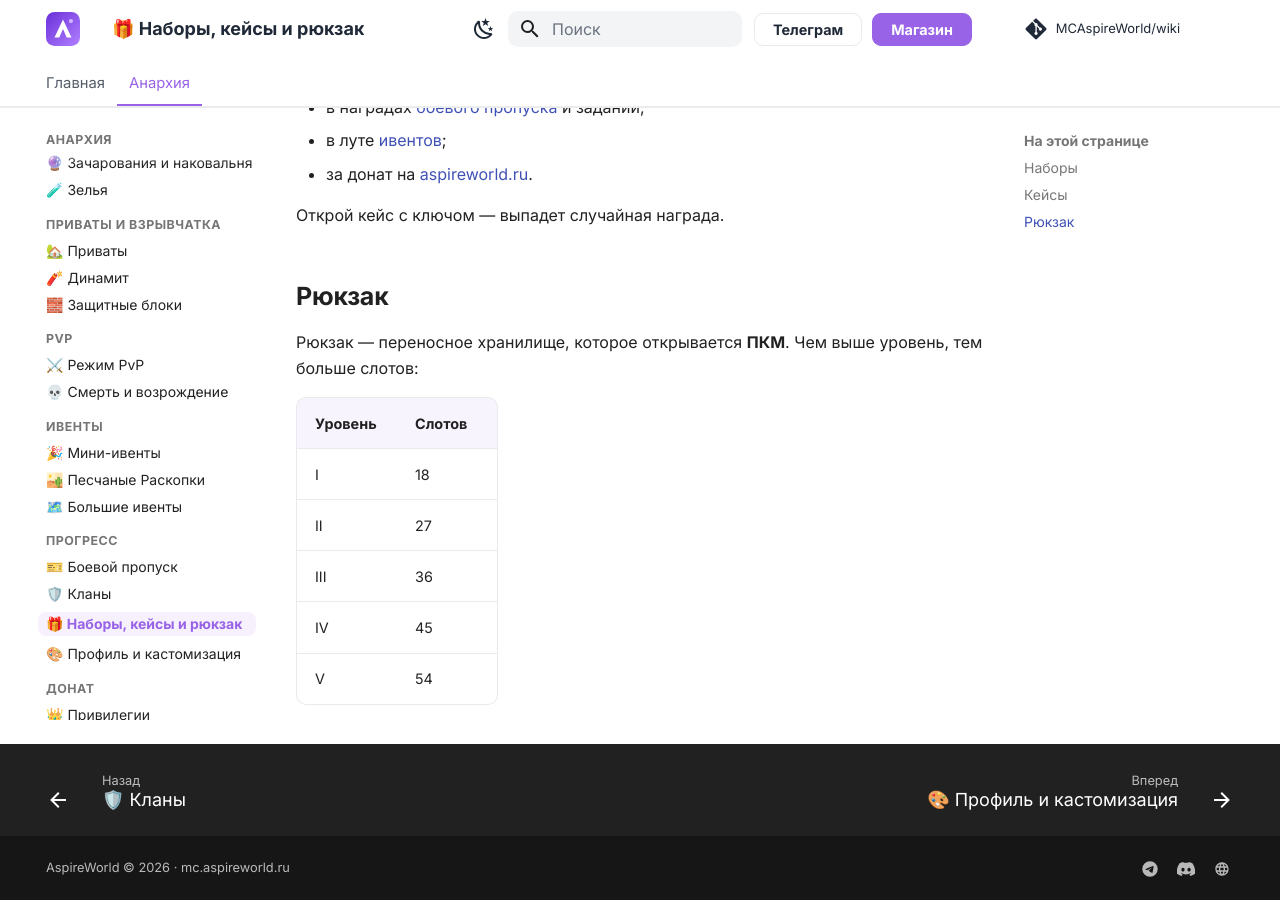
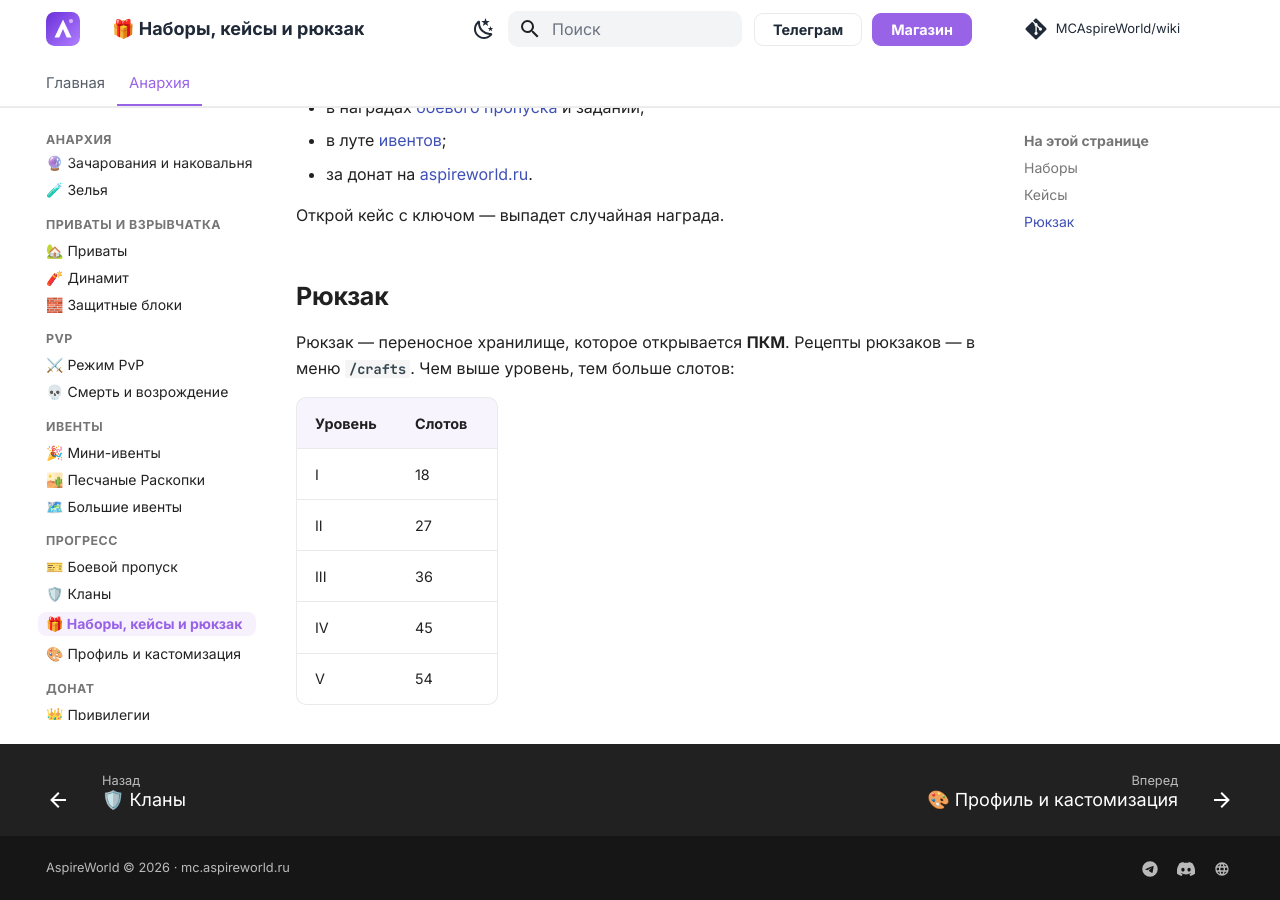
Before and after one commit to MCAspireWorld/wiki, an MkDocs documentation site: the page built from docs/anarchy/kits.md, in a window 1280 px wide and 900 px high, scrolled down 668 px. Built offline with MkDocs 1.6.1 and Material for MkDocs 9.7.7, drawn with Linux system fonts in a browser that asks for light colours; comment, search, counter and statistics services are not loaded.

Commit message:
Команда /crafts - рецепты кастомных крафтов
Co-Authored-By: Claude Opus 5.5 <noreply@anthropic.com>

```diff
--- a/docs/anarchy/kits.md
+++ b/docs/anarchy/kits.md
@@ -23,7 +23,7 @@
 
 ## Рюкзак
 
-Рюкзак — переносное хранилище, которое открывается **ПКМ**. Чем выше уровень, тем больше слотов:
+Рюкзак — переносное хранилище, которое открывается **ПКМ**. Рецепты рюкзаков — в меню **`/crafts`**. Чем выше уровень, тем больше слотов:
 
 | Уровень | Слотов |
 |---|---|
```
Also changed, not shown: docs/anarchy/commands.md (+1 -0 lines).
